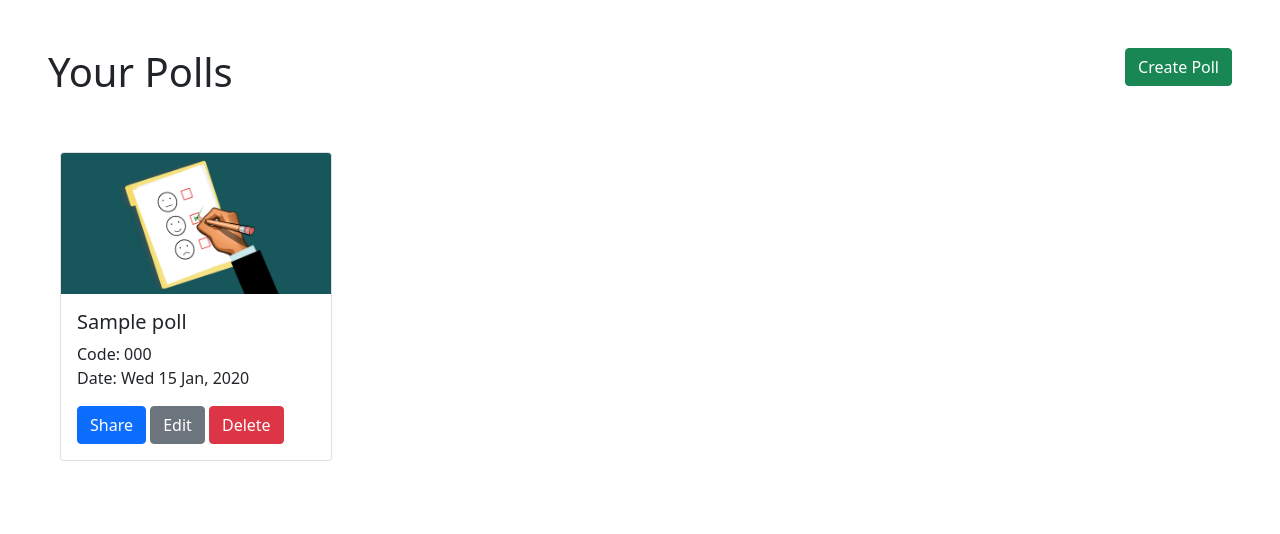
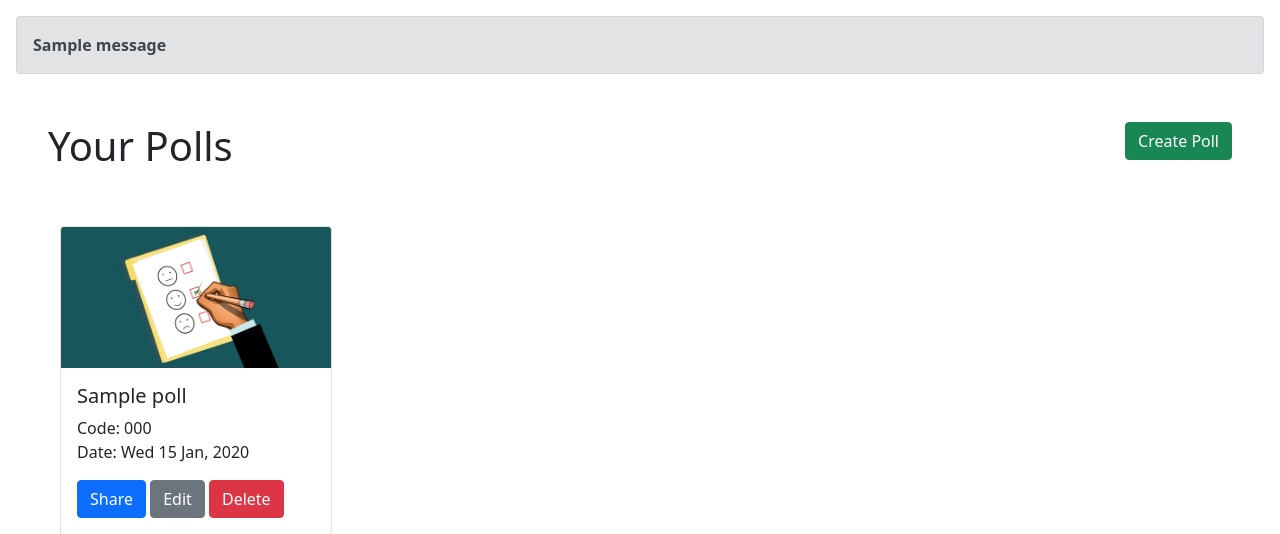
Before and after one commit to devrrior/poll-project, a Django app: page /poll/dashboard/ in a window 1280 px wide. Shown: the part 56-590 px from the top of the page. Run offline with Django 4.2, Linux system fonts and the light colour scheme; a user stored in the database is signed in; tables that the repository leaves empty hold one stand-in row (values such as "Sample post"); one stand-in notice (Sample message) is shown; some libraries are stand-ins or nearby versions.

Commit message:
feat(poll/dashboard.html): add messages from server

```diff
--- a/templates/poll/dashboard.html
+++ b/templates/poll/dashboard.html
@@ -3,6 +3,15 @@
 {% block title %}Dashboard - Poll App{% endblock title %}
 {% block content %}
 
+<div class="m-3">
+{% if messages %}
+{% for message in messages %}
+<div class="alert alert-secondary">
+  <strong>{{ message }}</strong>
+</div>
+{% endfor %}
+{% endif %}
+</div>
 <div class="d-flex justify-content-between m-5">
   <div>
     <h1 class="d-inline-block">Your Polls</h1>
@@ -66,8 +75,7 @@
           </div>
         </div>
         <a href="{% url 'poll:edit' poll.id %}" class="btn btn-secondary">Edit</a>
-        <a class="btn btn-danger" data-bs-toggle="modal"
-          data-bs-target="#modal-delete-{{ poll.id }}">Delete</a>
+        <a class="btn btn-danger" data-bs-toggle="modal" data-bs-target="#modal-delete-{{ poll.id }}">Delete</a>
       </div>
     </div>
   </div>
```
